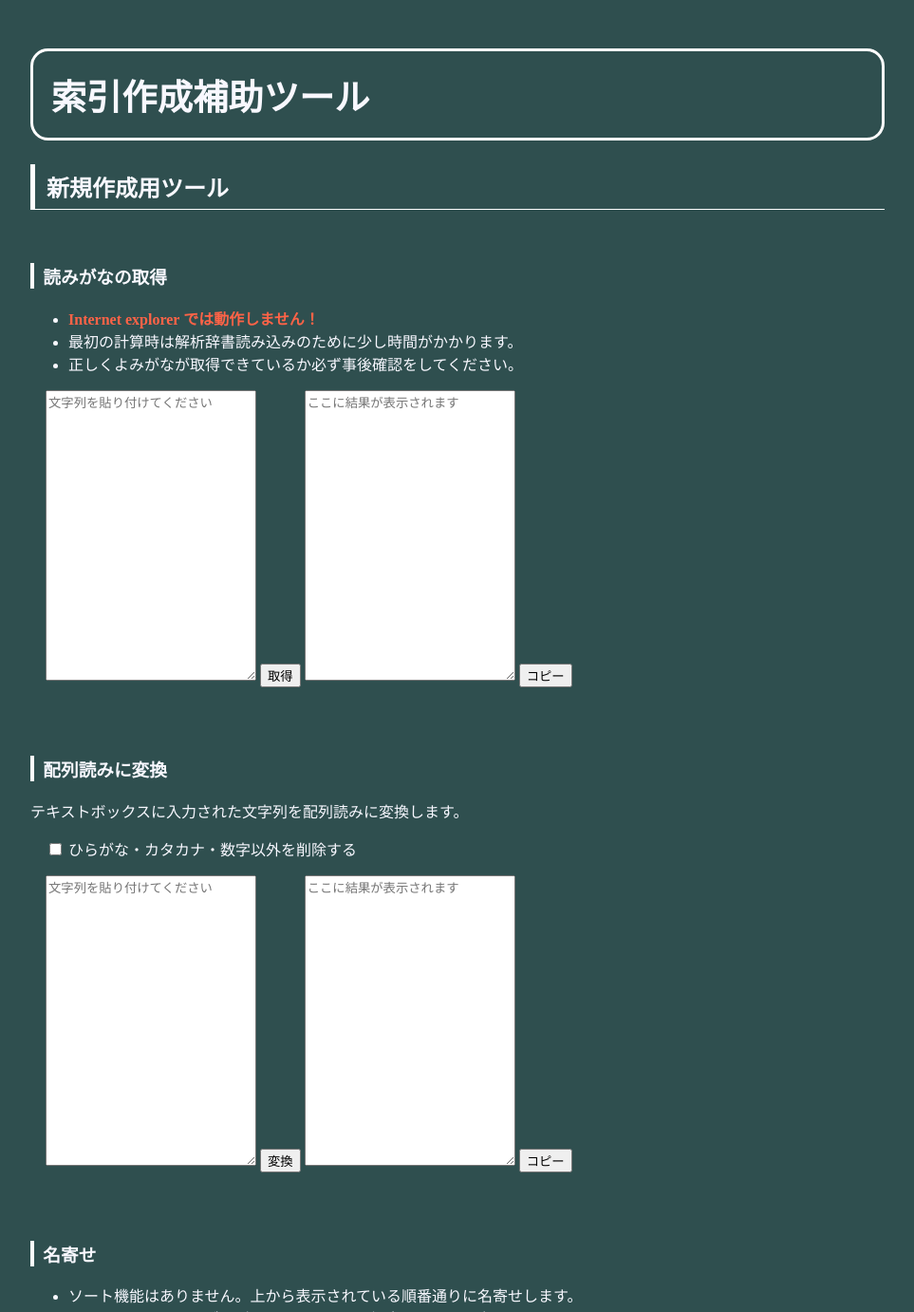
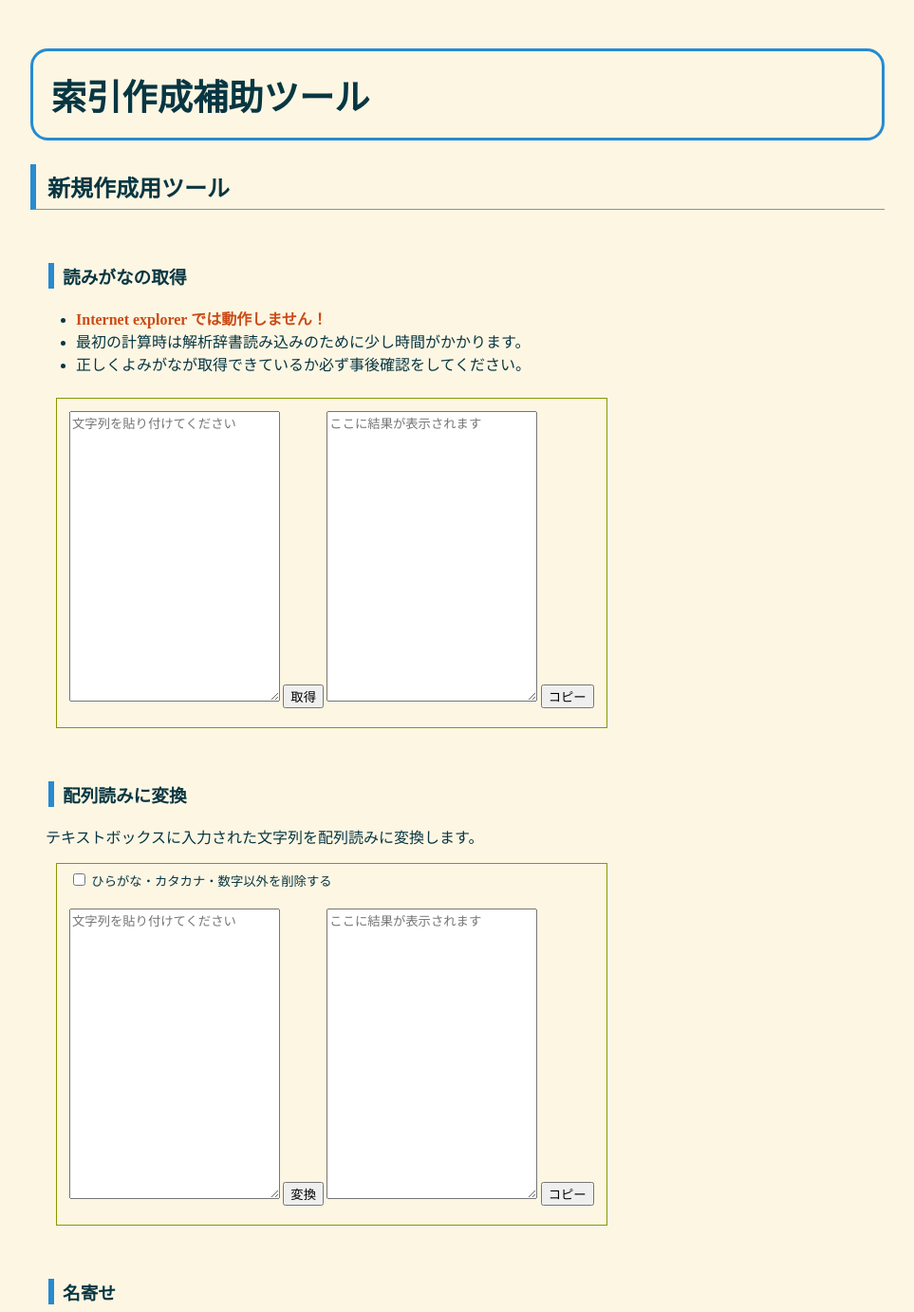
Before and after one commit to AWtnb/sakuin-tool, a PHP site: page / in a window 1280 px wide. Shown: the top 1382 px of the page at 95% size, without its empty margins (158-1121 px from the left). Run offline with PHP 8.4, Linux system fonts and the light colour scheme.

Commit message:
make it stylish.

```diff
--- a/index.html
+++ b/index.html
@@ -23,7 +23,7 @@
 ======================================== -->
 <h3>読みがなの取得</h3>
 
-<div>
+<div class="caption">
     <ul>
         <li><b>Internet explorer では動作しません！</b></li>
         <li>最初の計算時は解析辞書読み込みのために少し時間がかかります。</li>
@@ -31,13 +31,16 @@
     </ul>
 </div>
 
-
-<div style="display:inline-flex"><form name="form_toYomi">
+<div class="inputarea">
+    <div class="horizontal">
+        <form name="form_toYomi">
             <textarea name="textarea1" cols="25" rows="20" value="1" placeholder="文字列を貼り付けてください"></textarea>
             <input type="button" value="取得" onclick="clickBtn_yomi()"/>
             <textarea name="textarea2" cols="25" rows="20" value="1" placeholder="ここに結果が表示されます" readonly></textarea>
             <input type="button" value="コピー" onclick="clickBtn_yomi_copy()"/>
-</form></div>
+        </form>
+    </div>
+</div>
 
 <script>
 function clickBtn_yomi() {
@@ -55,17 +58,24 @@ function clickBtn_yomi_copy() {
 配列読みの取得
 ======================================== -->
 <h3>配列読みに変換</h3>
+
+<div class="caption">
     <p>テキストボックスに入力された文字列を配列読みに変換します。</p>
+</div>
+
+<div class="inputarea">
     <form name="form_removeFlag">
         <input type="checkbox" name="removeFlag" value="remove"> ひらがな・カタカナ・数字以外を削除する
     </form>
-
-<div style="display:inline-flex"><form name="form_toHairetsu">
+    <div class="horizontal">
+        <form name="form_toHairetsu">
             <textarea name="textarea1" cols="25" rows="20" value="1" placeholder="文字列を貼り付けてください"></textarea>
             <input type="button" value="変換" onclick="clickBtn_hairetsu()"/>
             <textarea name="textarea2" cols="25" rows="20" value="1" readonly placeholder="ここに結果が表示されます"></textarea>
             <input type="button" value="コピー" onclick="clickBtn_hairetsu_copy()"/>
-</form></div>
+        </form>
+    </div>
+</div>
 
 <script>
 function clickBtn_hairetsu() {
@@ -92,20 +102,25 @@ function clickBtn_hairetsu_copy() {
 名寄せ
 ======================================== -->
 <h3>名寄せ</h3>
+<div class="caption">
     <ul>
         <li>ソート機能はありません。上から表示されている順番通りに名寄せします。</li>
         <li>見よ項目など、ノンブルが記入されていない場合はそのまま表示します。</li>
         <li>子項目は手動で作成してください。</li>
     </ul>
+    <img src = "https://i.gyazo.com/3ab3b7d640fa94adb97b06fc96658789.png">
+</div>
 
-<p><img src = "https://i.gyazo.com/3ab3b7d640fa94adb97b06fc96658789.png"></p>
-
-<div style="display:inline-flex"><form name="form_toNayose">
+<div class="inputarea">
+    <div class="horizontal">
+        <form name="form_toNayose">
             <textarea name="textarea1" cols="25" rows="20" value="1" placeholder="文字列を貼り付けてください"></textarea>
             <input type="button" value="名寄せ" onclick="clickBtn_nayose()"/>
             <textarea name="textarea2" cols="25" rows="20" value="1" placeholder="結果が表示されます" readonly></textarea>
             <input type="button" value="コピー" onclick="clickBtn_nayose_copy()"/>
-</form></div>
+        </form>
+    </div>
+</div>
 
 <script>
 function clickBtn_nayose() {
@@ -125,21 +140,24 @@ function clickBtn_nayose_copy() {
 カタカナひらがな相互変換
 ======================================== -->
 <h3>カタカナひらがな相互変換</h3>
+<div class="caption">
     <p>テキストボックスに入力された文字列をカタカナ／ひらがなに変換します。</p>
+</div>
 
+<div class="inputarea">
     <form id="form_katahiraFlag">
         <label><input type="radio" name="radio1" value="toKata" checked>ひらがな→カタカナ</label>
         <label><input type="radio" name="radio1" value="toHira"        >カタカナ→ひらがな</label>
     </form>
-
-<p></p>
-
-<div style="display:inline-flex"><form name="form_toConvert">
+    <div class="horizontal">
+        <form name="form_toConvert">
             <textarea name="textarea1" cols="25" rows="20" value="1" placeholder="文字列を貼り付けてください"></textarea>
             <input type="button" value="変換" onclick="clickBtn_katahira()"/>
             <textarea name="textarea2" cols="25" rows="20" value="1" placeholder="結果が表示されます" readonly></textarea>
             <input type="button" value="コピー" onclick="clickBtn_katahira_copy()"/>
-</form></div>
+        </form>
+    </div>
+</div>
 
 <script>
 function clickBtn_katahira() {
@@ -171,8 +189,9 @@ function clickBtn_katahira_copy() {
 子項目の復元
 ======================================== -->
 <h3>子項目の復元</h3>
+
+<div class="caption">
     <img src="https://i.gyazo.com/2bbc343e73bcd735473dd7082abbba43.png" height="200">
-<div>
     <ul>
         <li><b>Internet explorer 非推奨！</b></li>
         <li>索引項目中の子項目を復元します（上図）。</li>
@@ -181,18 +200,21 @@ function clickBtn_katahira_copy() {
     </ul>
 </div>
 
+<div class="inputarea">
     項目とノンブルの間の文字（ノンブルが入っていない場合はどちらを選択しても同じ結果になります）：
     <form name="form_delim">
         <input type="radio" name="delim1" value="　　" checked> 二倍アキ
         <input type="radio" name="delim1" value="\t" > タブ文字（Excel）
     </form>
-
-<div style="display:inline-flex"><form name="form_toComplete">
+    <div class="horizontal">
+        <form name="form_toComplete">
             <textarea name="textarea1" cols="25" rows="20" value="1" placeholder="索引を貼り付けてください"></textarea>
             <input type="button" value="復元" onclick="clickBtn_complete()"/>
             <textarea name="textarea2" cols="25" rows="20" value="1" placeholder="結果が表示されます" readonly></textarea>
             <input type="button" value="コピー" onclick="clickBtn_complete_copy()"/>
-</form></div>
+        </form>
+    </div>
+</div>
 
 <script>
     function clickBtn_complete() {
@@ -219,8 +241,9 @@ function clickBtn_katahira_copy() {
 名開き
 ======================================== -->
 <h3>名開き</h3>
+
+<div class="caption">
     <img src="https://i.gyazo.com/1cf1286b016173909636921bdf18d68e.png" height="300">
-<div>
     <ul>
         <li><b>Internet explorer 非推奨！</b></li>
         <li>名寄せされた状態の索引を「項目－ノンブル」の1対1対応に戻します（上図）。</li>
@@ -229,6 +252,7 @@ function clickBtn_katahira_copy() {
     </ul>
 </div>
 
+<div class="inputarea">
     「項目」と「ノンブル」の間の文字：
     <form name="form_delimiter">
         <input type="radio" name="delim1" value="　　" checked> 2倍アキ
@@ -240,12 +264,14 @@ function clickBtn_katahira_copy() {
         <input type="radio" name="connect1" value="," > 半角モノ
     </form>
 
-
+    <div class="horizontal">
         <form name="form_toRelease">
             <textarea name="textarea1" cols="40" rows="10" value="1" placeholder="名寄せ済みの文字列を貼り付けてください"></textarea>
             <input type="button" value="名開き" onclick="clickBtn_release()"/>
             <input type="button" value="表をコピー" onclick="clickBtn_release_copy()"/>
         </form>
+    </div>
+</div>
 
 <table id="releaseTable" border="double">
     <tr>
--- a/style.css
+++ b/style.css
@@ -1,23 +1,77 @@
+/* solarized light
+
+black: #073642
+white: #fdf6e3
+brwhite: #eee8d5
+gray: #586e75
+orange: #cb4b16
+blue: #268bd2
+green: #859900
+cyan: #2aa198
+yellow: #b58900
+magenta: #d33682
+violet: #6c71c4
+*/
+
 body {
-    background-color: darkslategrey;
-    color: ghostwhite;
+    background-color: #fdf6e3;
+    color: #073642;
 }
+
 #container{
     width: 900px;
     margin-left: auto;
     margin-right: auto;
     padding-bottom: 2em;
-    border-bottom: 4px double white;
+    border-bottom: 4px double #002b36;
+}
+
+.inputarea {
+    font-size: 10pt;
+    display: inline-block;
+    margin-left: 2em;
+    padding-left: 1em;
+    padding-right: 1em;
+    padding-top: .5em;
+    border: solid 1px #859900;
+}
+.inputarea > .horizontal {
+    display: inline-flex;
+    margin-top: .5em;
+    margin-bottom: .5em;
+}
+
+.caption {
+    margin-left: 1em;
+}
+.caption > ul {
+    padding-left: 1em;
+    margin-left: 1em;
+    padding-top: 0;
+    padding-bottom: .5em;
+}
+.caption > img {
+    margin-left: 2em;
+    margin-top: 0;
+    margin-bottom: .5em;
+    border: solid 1px #586e75;
 }
 
 a {
-    color: aquamarine;
+    color: #2aa198;
 }
+
 b {
-    color: tomato;
+    color: #cb4b16;
 }
-form, img, table {
-    margin-left: 1em;
+
+table {
+    border-collapse: collapse;
+    border-spacing: 0;
+    margin-top: .5em;
+    margin-bottom: .5em;
+    margin-left: 2em;
+    border: #586e75;
 }
 
 footer {
@@ -30,7 +84,7 @@ footer {
 }
 
 h1 {
-    border: solid 3px white;
+    border: solid 3px #268bd2;
     padding: .5em;
     border-radius: .5em;
     font-size: 28pt;
@@ -38,13 +92,14 @@ h1 {
 h2 {
     padding: 0.25em 0.5em;
     background: transparent;
-    border-left: solid 5px white;
-    border-bottom: solid 1px white;
+    border-left: solid 6px #268bd2;
+    border-bottom: solid 1px #839496;
     font-size: 18pt;
 }
 h3 {
     font-size: 14pt;
     padding-left: .5em;
     margin-top: 3em;
-    border-left: solid 4px white;
+    margin-left: 1em;
+    border-left: solid 6px #268bd2;
 }
```
Lines whose indentation alone changed are shown as unchanged.
